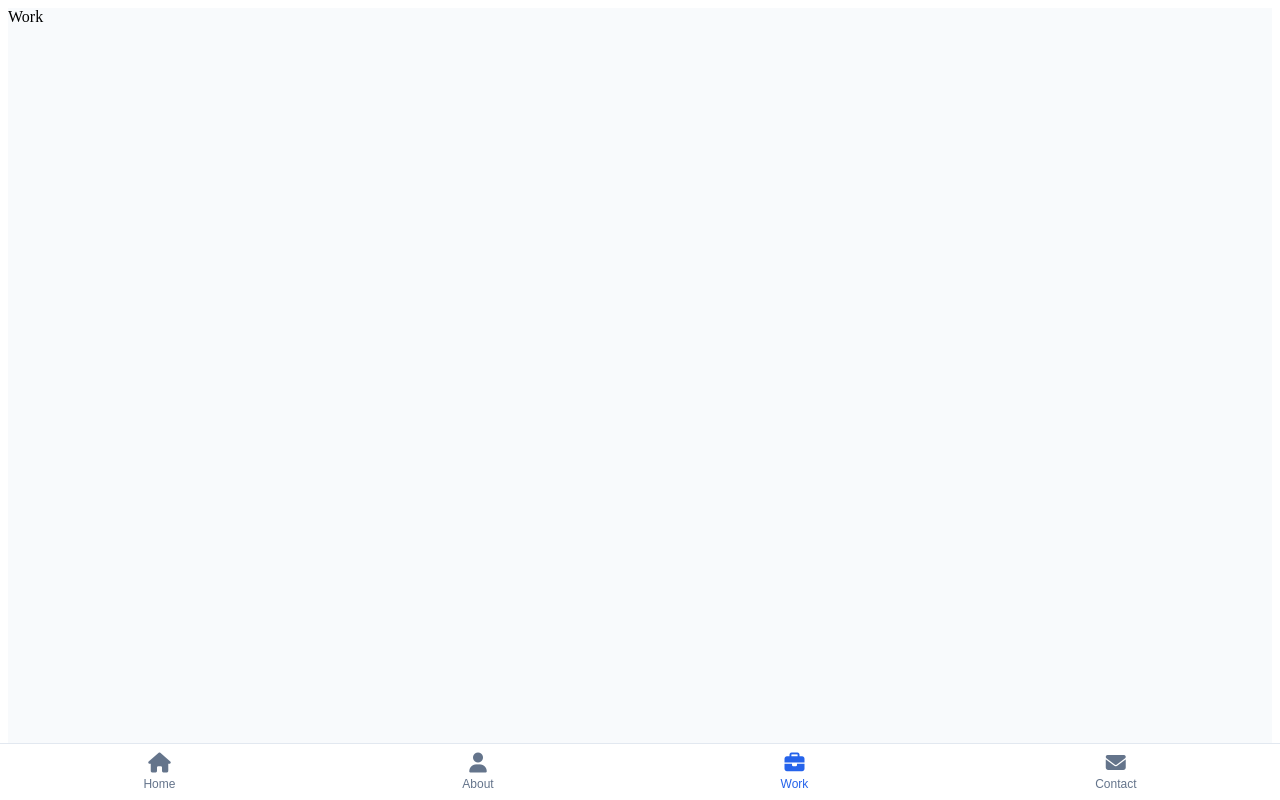
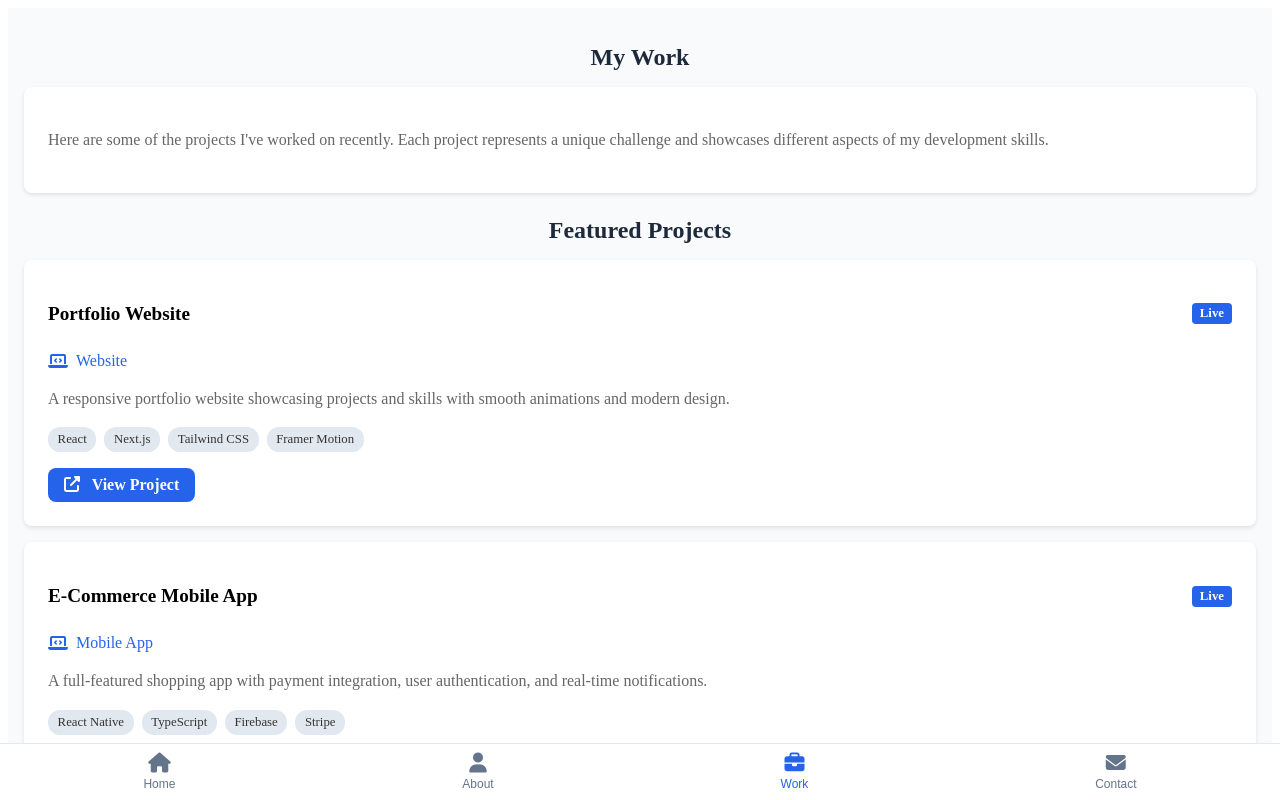
Before and after one commit to JaRoD41/jarod-react-portfolio, a React (Vite) app: page / in a window 1280 px wide. Both pictures are taken after a click on the button "Work". Shown: the top 800 px of the page. Built offline with nearby package versions, Linux system fonts and the light colour scheme.

Commit message:
onglet Work premier jet ok

```diff
--- a/src/App.css
+++ b/src/App.css
@@ -45,6 +45,9 @@
 
 /* Page Work */
 
+.work {
+    padding: 1rem;
+}
 
 /* Page Contact */
 
--- a/src/components/Shared/ProjectCard/ProjectCard.jsx
+++ b/src/components/Shared/ProjectCard/ProjectCard.jsx
@@ -0,0 +1,30 @@
+import './projectCard.css'
+
+const ProjectCard = ({ project }) => {
+	return (
+		<div className='project-card'>
+			<div className='project-header'>
+				<h3>{project.title}</h3>
+				<span className={`project-status ${project.status === 'Live' ? 'live' : 'dev'}`}>{project.status}</span>
+			</div>
+			<div className='project-type'>
+				<i className='fas fa-laptop-code'></i>
+				<span>{project.type}</span>
+			</div>
+			<p className='project-description'>{project.description}</p>
+			<div className='project-technologies'>
+				{project.technologies.map((tech) => (
+					<span key={tech} className='tech-badge'>
+						{tech}
+					</span>
+				))}
+			</div>
+			{project.link && (
+				<a href={project.link} className='project-link'>
+					<i className='fas fa-external-link-alt'></i> View Project
+				</a>
+			)}
+		</div>
+	)
+}
+export default ProjectCard
--- a/src/components/Shared/ProjectCard/projectCard.css
+++ b/src/components/Shared/ProjectCard/projectCard.css
@@ -0,0 +1,87 @@
+.project-card {
+    background: var(--color-card);
+    border-radius: var(--border-radius);
+    padding: 1.5rem;
+    margin-bottom: 1rem;
+    box-shadow: var(--box-shadow);
+}
+
+.project-header {
+    display: flex;
+    justify-content: space-between;
+    align-items: center;
+    margin-bottom: 0.5rem;
+}
+
+.project-header h3 {
+    font-size: 1.2rem;
+    font-weight: 600;
+}
+
+.project-status {
+    padding: 0.2rem 0.5rem;
+    border-radius: 4px;
+    font-size: 0.8rem;
+    font-weight: 600;
+}
+
+.project-status.live {
+    background: var(--color-live);
+    color: white;
+}
+
+.project-status.dev {
+    background: var(--color-badge);
+    color: var(--color-dev);
+}
+
+.project-type {
+    display: flex;
+    align-items: center;
+    margin-bottom: 0.5rem;
+    color: var(--color-primary);
+}
+
+.project-type i {
+    margin-right: 0.5rem;
+}
+
+.project-description {
+    color: var(--color-text-light);
+    margin-bottom: 1rem;
+    line-height: 1.6;
+}
+
+.project-technologies {
+    display: flex;
+    flex-wrap: wrap;
+    gap: 0.5rem;
+    margin-bottom: 1rem;
+}
+
+.tech-badge {
+    background: var(--color-badge);
+    padding: 0.3rem 0.6rem;
+    border-radius: 12px;
+    font-size: 0.8rem;
+    color: var(--color-text);
+}
+
+.project-link {
+    display: inline-block;
+    background: var(--color-primary);
+    color: white;
+    padding: 0.5rem 1rem;
+    border-radius: var(--border-radius);
+    text-decoration: none;
+    font-weight: 600;
+    transition: var(--transition);
+}
+
+.project-link:hover {
+    opacity: 0.9;
+}
+
+.project-link i {
+    margin-right: 0.5rem;
+}
--- a/src/components/Work/FeaturedProjects/FeaturedProjects.jsx
+++ b/src/components/Work/FeaturedProjects/FeaturedProjects.jsx
@@ -0,0 +1,15 @@
+import ProjectCard from '../../Shared/ProjectCard/ProjectCard'
+import './featuredProjects.css'
+import projects from '../../../data/projects.json'
+
+const FeaturedProjects = () => {
+	return (
+		<section className='featured-projects'>
+			<h2 className='section-title'>Featured Projects</h2>
+			{projects.map((project) => (
+				<ProjectCard key={project.title} project={project} />
+			))}
+		</section>
+	)
+}
+export default FeaturedProjects
--- a/src/components/Work/GitHubCTA/GitHubCTA.jsx
+++ b/src/components/Work/GitHubCTA/GitHubCTA.jsx
@@ -0,0 +1,19 @@
+import './githubCTA.css'
+
+const GitHubCTA = () => {
+	return (
+		<section className='github-cta'>
+			<div className='github-card'>
+				<div className='github-icon'>
+					<i className='fas fa-code'></i>
+				</div>
+				<h3>Want to see more?</h3>
+				<p>Check out my GitHub profile for more projects and contributions.</p>
+				<a href='#' className='github-link'>
+					<i className='fab fa-github'></i> View GitHub
+				</a>
+			</div>
+		</section>
+	)
+}
+export default GitHubCTA
--- a/src/components/Work/GitHubCTA/gitHubCTA.css
+++ b/src/components/Work/GitHubCTA/gitHubCTA.css
@@ -0,0 +1,43 @@
+.github-card {
+    background: var(--color-card);
+    border-radius: var(--border-radius);
+    padding: 2rem;
+    text-align: center;
+    box-shadow: var(--box-shadow);
+}
+
+.github-icon i {
+    font-size: 2.5rem;
+    color: var(--color-primary);
+    margin-bottom: 1rem;
+}
+
+.github-card h3 {
+    font-size: 1.3rem;
+    margin-bottom: 0.5rem;
+}
+
+.github-card p {
+    color: var(--color-text-light);
+    margin-bottom: 1.5rem;
+    line-height: 1.6;
+}
+
+.github-link {
+    display: inline-block;
+    background: var(--color-primary);
+    color: white;
+    padding: 0.7rem 1.5rem;
+    border-radius: var(--border-radius);
+    text-decoration: none;
+    font-weight: 600;
+    transition: var(--transition);
+}
+
+.github-link:hover {
+    opacity: 0.9;
+}
+
+.github-link i {
+    margin-right: 0.5rem;
+}
--- a/src/components/Work/Work.jsx
+++ b/src/components/Work/Work.jsx
@@ -1,6 +1,14 @@
+import WorkIntro from './WorkIntro/WorkIntro'
+import FeaturedProjects from './FeaturedProjects/FeaturedProjects'
+import GitHubCTA from './GitHubCTA/GitHubCTA'
+
 const Work = () => {
-  return (
-    <div>Work</div>
-  )
+	return (
+		<div className='work'>
+			<WorkIntro />
+			<FeaturedProjects />
+			<GitHubCTA />
+		</div>
+	)
 }
 export default Work
--- a/src/components/Work/WorkIntro/WorkIntro.jsx
+++ b/src/components/Work/WorkIntro/WorkIntro.jsx
@@ -0,0 +1,16 @@
+import './workIntro.css'
+
+const WorkIntro = () => {
+	return (
+		<section className='work-intro'>
+			<h2 className='section-title'>My Work</h2>
+			<div className='work-intro-card'>
+				<p>
+					Here are some of the projects I've worked on recently. Each project represents a unique challenge and
+					showcases different aspects of my development skills.
+				</p>
+			</div>
+		</section>
+	)
+}
+export default WorkIntro
--- a/src/components/Work/WorkIntro/workIntro.css
+++ b/src/components/Work/WorkIntro/workIntro.css
@@ -0,0 +1,12 @@
+.work-intro-card {
+    background: var(--color-card);
+    border-radius: var(--border-radius);
+    padding: 1.5rem;
+    margin-bottom: 1.5rem;
+    box-shadow: var(--box-shadow);
+}
+
+.work-intro-card p {
+    color: var(--color-text-light);
+    line-height: 1.6;
+}
--- a/src/data/projects.json
+++ b/src/data/projects.json
@@ -0,0 +1,34 @@
+[
+	{
+		"title": "Portfolio Website",
+		"type": "Website",
+		"status": "Live",
+		"description": "A responsive portfolio website showcasing projects and skills with smooth animations and modern design.",
+		"technologies": ["React", "Next.js", "Tailwind CSS", "Framer Motion"],
+		"link": "#"
+	},
+	{
+		"title": "E-Commerce Mobile App",
+		"type": "Mobile App",
+		"status": "Live",
+		"description": "A full-featured shopping app with payment integration, user authentication, and real-time notifications.",
+		"technologies": ["React Native", "TypeScript", "Firebase", "Stripe"],
+		"link": "#"
+	},
+	{
+		"title": "Social Media Dashboard",
+		"type": "Web App",
+		"status": "In Development",
+		"description": "An analytics dashboard for social media management with data visualization and scheduling features.",
+		"technologies": ["React", "D3.js", "Express", "PostgreSQL"],
+		"link": "#"
+	},
+	{
+		"title": "Task Management Platform",
+		"type": "Web App",
+		"status": "Live",
+		"description": "A collaborative task management platform with real-time updates and team features.",
+		"technologies": ["React", "Firebase", "Tailwind CSS"],
+		"link": "#"
+	}
+]
```
